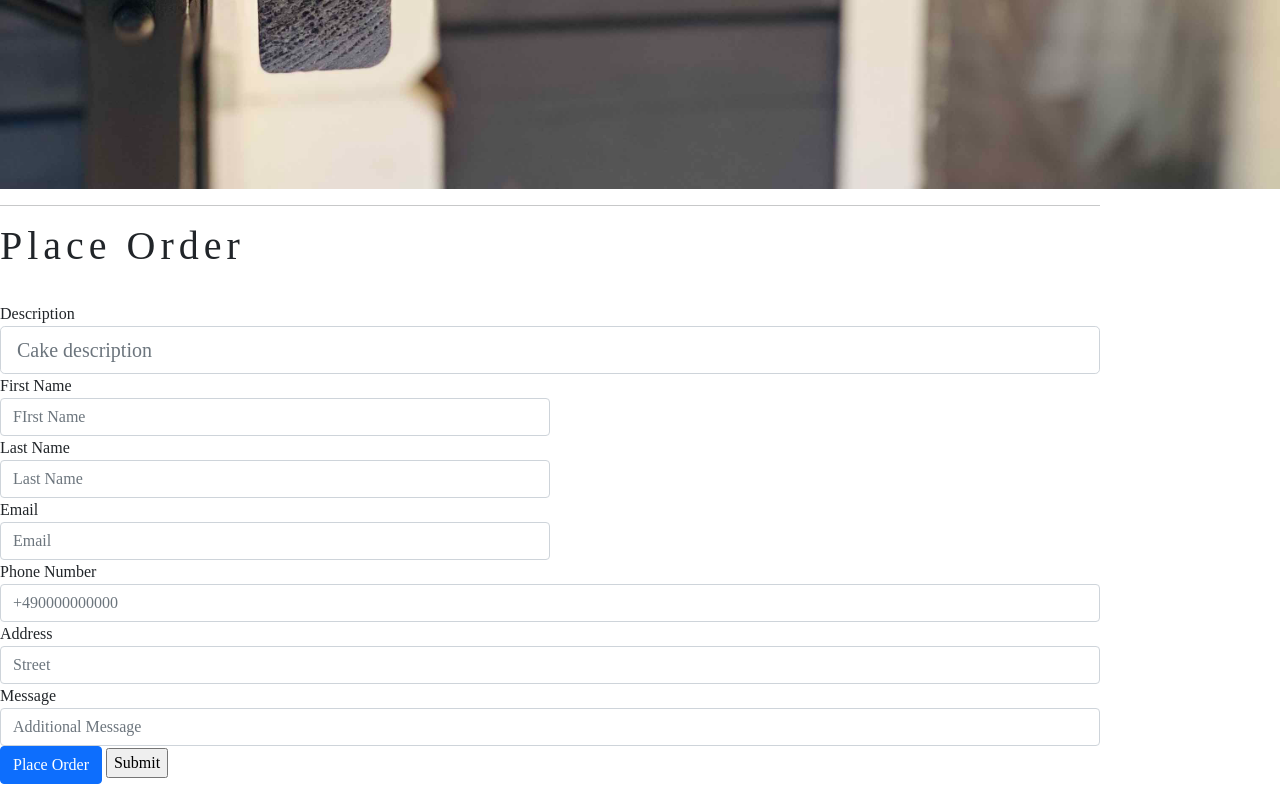
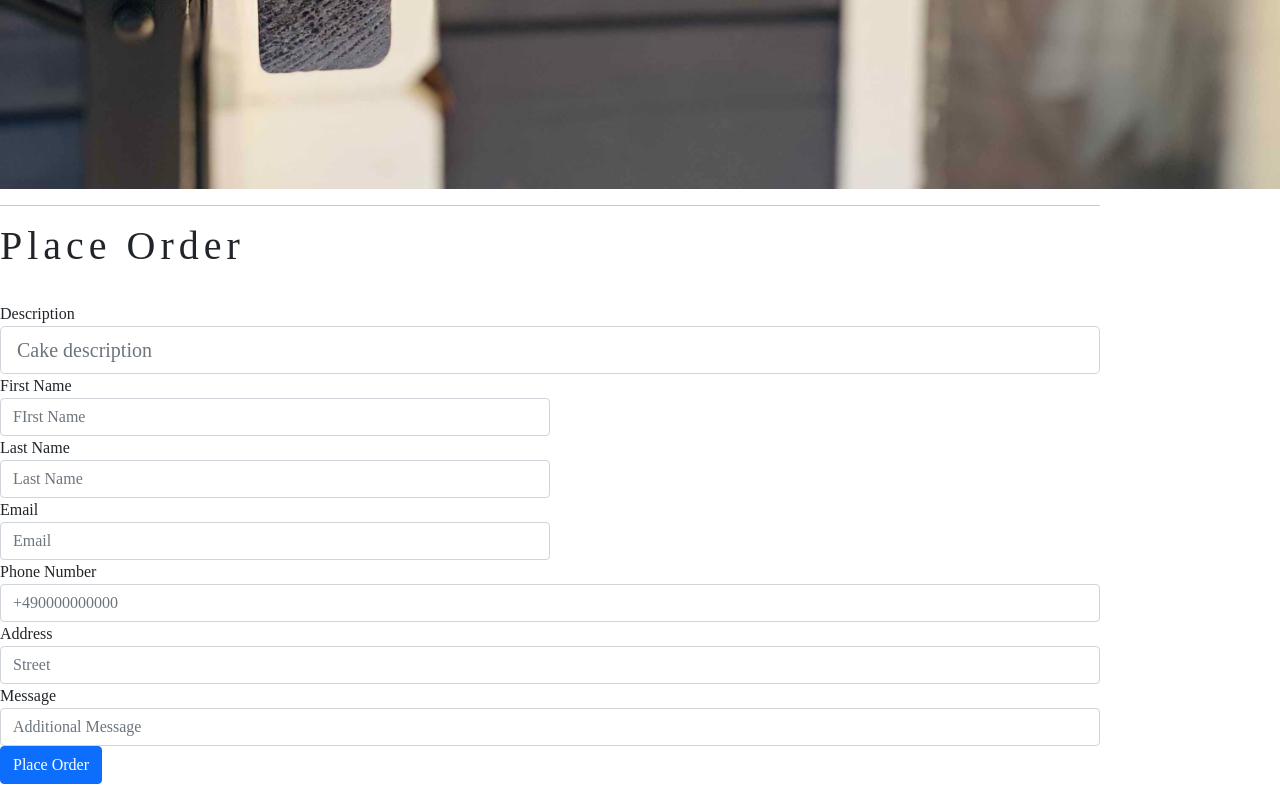
Before and after one commit to pran4ajith/pran4ajith.github.io, a plain HTML site: page index.html in a window 1280 px wide. Shown: the part 1574-2374 px from the top of the page. Drawn offline with nearby package versions, Linux system fonts and the light colour scheme.

Commit message:
Update index.html

```diff
--- a/index.html
+++ b/index.html
@@ -179,7 +179,9 @@ page-content {
             <input type="text" class="form-control" id="inputMessage" placeholder="Additional Message">
           </div>
         <button type="submit" class="btn btn-primary">Place Order</button>
-      <input type="submit"/>
+      <div>
+            <p id="result-text"></p>
+        </div>
       </form>
 
   </div>
```
